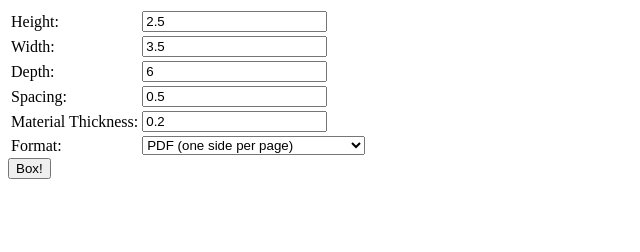
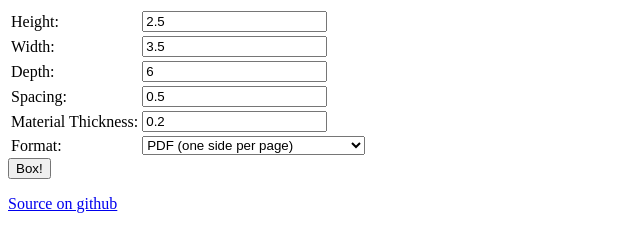
Before and after one commit to konkers/boxmaker, a plain HTML site: page index.html in a window 1280 px wide. Shown: the whole page, without its empty margins (0-640 px from the left). Drawn offline with Linux system fonts and the light colour scheme.

Commit message:
add source link to html

```diff
--- a/index.html
+++ b/index.html
@@ -19,5 +19,6 @@
       </table>
       <input type="submit" value="Box!" />
     </form>
+    <a href="http://github.com/konkers/boxmaker">Source on github</a>
   </body>
 </html>
```
